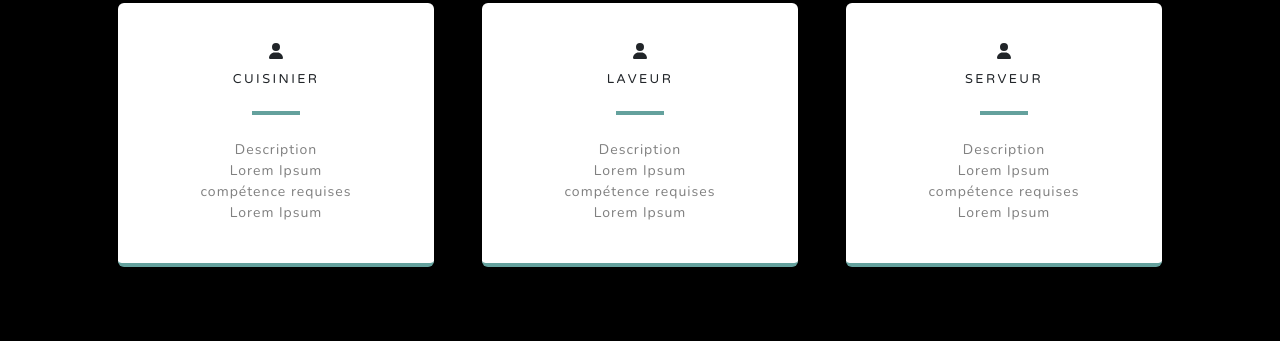
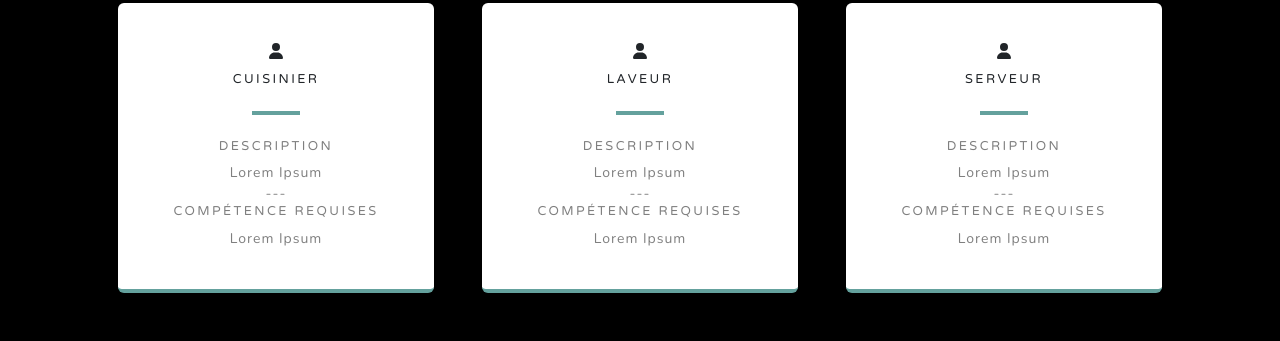
Before and after one commit to thingggg/thingggg.github.io, a plain HTML site: page index.html in a window 1280 px wide. Shown: the part 3578-3919 px from the top of the page. Drawn offline with nearby package versions, Linux system fonts and the light colour scheme.

Commit message:
Update index.html

```diff
--- a/index.html
+++ b/index.html
@@ -231,7 +231,7 @@
         </section>
         <!-- Signup-->
         <!-- Contact-->
-        <section class="contact-section bg-black">
+        <section class="contact-section bg-black" id="signup">
             <h2 class="text-white mb-5">Postes disponibles</h2>
             <div class="container px-4 px-lg-5">
                 <div class="row gx-4 gx-lg-5">
@@ -241,9 +241,10 @@
                                 <i class="fas fa-solid fa-user mb-2"></i>
                                 <h4 class="text-uppercase m-0">Cuisinier</h4>
                                 <hr class="my-4 mx-auto" />
-                                <div class="small text-black-50">Description</div>
+                                <h4 class="small text-black-50">Description</h4>
                                 <div class="small text-black-50">Lorem Ipsum</div>
-                                <div class="small text-black-50">compétence requises</div>
+                                <div class="small text-black-50"> ---</div>
+                                <h4 class="small text-black-50">compétence requises</h4>
                                 <div class="small text-black-50">Lorem Ipsum</div>
                             </div>
                         </div>
@@ -254,9 +255,10 @@
                                 <i class="fas fa-solid fa-user mb-2"></i>
                                 <h4 class="text-uppercase m-0">Laveur</h4>
                                 <hr class="my-4 mx-auto" />
-                                <div class="small text-black-50">Description</div>
+                                <h4 class="small text-black-50">Description</h4>
                                 <div class="small text-black-50">Lorem Ipsum</div>
-                                <div class="small text-black-50">compétence requises</div>
+                                <div class="small text-black-50"> ---</div>
+                                <h4 class="small text-black-50">compétence requises</h4>
                                 <div class="small text-black-50">Lorem Ipsum</div>
                             </div>
                         </div>
@@ -267,9 +269,10 @@
                                 <i class="fas fa-solid fa-user mb-2"></i>
                                 <h4 class="text-uppercase m-0">Serveur</h4>
                                 <hr class="my-4 mx-auto" />
-                                <div class="small text-black-50">Description</div>
+                                <h4 class="small text-black-50">Description</h4>
                                 <div class="small text-black-50">Lorem Ipsum</div>
-                                <div class="small text-black-50">compétence requises</div>
+                                <div class="small text-black-50"> ---</div>
+                                <h4 class="small text-black-50">compétence requises</h4>
                                 <div class="small text-black-50">Lorem Ipsum</div>
                             </div>
                         </div>
@@ -282,7 +285,7 @@
         </section>
 
 
-        <section class="signup-section" id="signup">
+        <section class="signup-section" >
             <div class="container px-4 px-lg-5">
                 <div class="row gx-4 gx-lg-5">
                     <div class="col-md-10 col-lg-8 mx-auto text-center">
```
